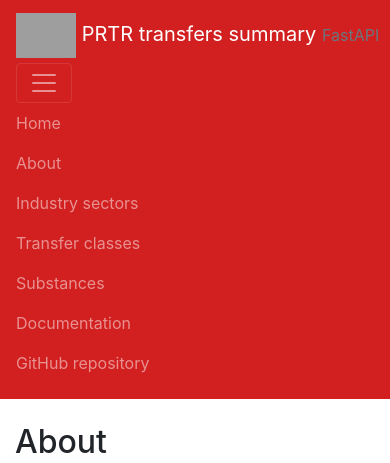
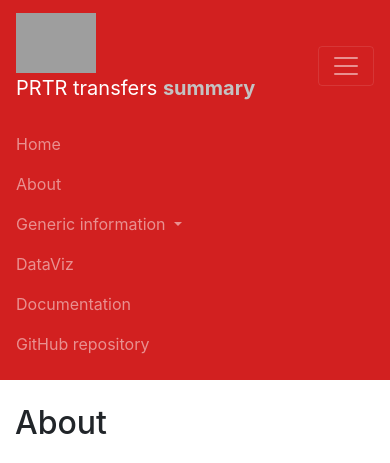
Before and after one commit to jodhernandezbe/PRTR_transfers_FastAPI, a FastAPI app: page /about/ in a window 390 px wide, after a click that opens the changed part. Shown: the top 463 px of the page. Run offline with FastAPI, Linux system fonts and the light colour scheme; some libraries are stand-ins or nearby versions; grey boxes are pictures that could not be loaded.

Commit message:
Version July 15, 2021

```diff
--- a/api.py
+++ b/api.py
@@ -14,6 +14,7 @@ from fastapi.encoders import jsonable_encoder
 from fastapi.responses import JSONResponse, HTMLResponse
 from fastapi.templating import Jinja2Templates
 from fastapi.staticfiles import StaticFiles
+from dashboard import plot
 
 
 templates = Jinja2Templates(directory="templates")
@@ -47,6 +48,17 @@ def get_sector_records(request: Request):
     return templates.TemplateResponse("home.html", {"request": request})
 
 @app.get('/about/',
+        summary='About',
+        response_class = HTMLResponse,
+        include_in_schema=False,
+        responses = {200: {'description': 'HTML about',
+                            'content': {'text/html': {}}}}
+        )
+def get_sector_records(request: Request):
+    return templates.TemplateResponse("about.html", {"request": request})
+
+
+@app.get('/dashboard/',
         summary='Dashboard',
         response_class = HTMLResponse,
         include_in_schema=False,
@@ -54,7 +66,8 @@ def get_sector_records(request: Request):
                             'content': {'text/html': {}}}}
         )
 def get_sector_records(request: Request):
-    return templates.TemplateResponse("about.html", {"request": request})
+    script, div = plot()
+    return templates.TemplateResponse("dashboard.html", {"request": request, "script": script, "div": div})
 
 
 @app.get('/sectors/',
--- a/static/css/base.css
+++ b/static/css/base.css
@@ -1,3 +1,9 @@
+* {
+    box-sizing: border-box;
+    padding: 0;
+    margin: 0;
+}
+
 #header {
     background-color: #d22020;
     color: white;
@@ -6,11 +12,11 @@
 }
 
 #header img {
-    width: 60px;
+    width: 80px;
 }
 
 main {
-    min-height: calc(100vh - 64px - 86px);
+    min-height: calc(100vh - 80px - 110px);
 }
 
 h2 {
@@ -18,7 +24,6 @@ h2 {
 }
 
 #footer {
-    /* position:absolute; */
     background-color: #d22020;
     color: white;
     width: 100%;
@@ -27,7 +32,7 @@ h2 {
 }
 
 .carousel-inner img {
-    height: calc(100vh - 64px - 86px);
+    height: calc(100vh - 80px - 110px);
     object-fit: cover;
     filter: grayscale(70%);
 }
@@ -52,3 +57,23 @@ h3 {
    padding-top: 20px;
    padding-bottom: 5px;
 }
+
+.btn-prtr {
+    background-color: #8aa5cf;
+    width: 30px;
+    height: 30px;
+    margin: 0;
+    padding: 2px;
+}
+
+.btn-prtr:hover {
+    background-color: #577fc0;
+}
+
+#text-fullscreen  {
+    color: #8aa5cf
+}
+
+#text-fullscreen:hover {
+    color: #577fc0;
+}
--- a/templates/about.html
+++ b/templates/about.html
@@ -15,16 +15,6 @@
             </p>
         </div>
     </div>
-    <div class="row justify-content-center">
-        <div class="col-12 col-sm-12 col-md-11 col-lg-9">
-            <h3>Basic data analysis and insights</h3>
-            <p style="text-align: justify; text-justify: inter-word;">
-            The following dashboard depicts insights about the information contains in the PRTR summary database.
-            </p>
-            <iframe width="100%" height=450px src="https://datastudio.google.com/embed/reporting/058062b7-7e99-4617-8b86-0b440fa99107/page/hKkUC" frameborder="0" style="border:0" allowfullscreen>
-            </iframe>
-        </div>
-    </div>
 </div>
 
 {% endblock %}
--- a/templates/base.html
+++ b/templates/base.html
@@ -9,9 +9,12 @@
         <link rel="stylesheet" type="text/css" href="https://cdn.datatables.net/1.10.25/css/jquery.dataTables.css">
         <link rel="stylesheet" href="https://maxcdn.bootstrapcdn.com/bootstrap/4.0.0/css/bootstrap.min.css" integrity="sha384-Gn5384xqQ1aoWXA+058RXPxPg6fy4IWvTNh0E263XmFcJlSAwiGgFAW/dAiS6JXm" crossorigin="anonymous">
         <link rel="stylesheet" type="text/css" href="{{ url_for('static', path='css/base.css') }}"/>
+        {% block css %}
+        {% endblock %}
 
         <title>PRTR transfers summary</title>
         <link rel = "icon" href="{{ url_for('static', path='img/logo.ico') }}" type = "image/x-icon">
+
     </head>
     <body>
 
@@ -20,7 +23,9 @@
                 <div class="container-fluid">
                     <a class="navbar-brand" href="/">
                         <img src="{{ url_for('static', path='img/logo.svg') }}" alt="PRTR logo">
-                        PRTR transfers summary <small class="text-muted">FastAPI</small>
+                        <p class="d-sm-inline-block text-center text-sm-left">
+                            PRTR transfers <span style="color: #c4c2c2; font-weight: bolder;">summary</span>
+                        </p>
                     </a>
                     <button class="navbar-toggler" type="button" data-toggle="collapse" data-target="#navbarSupportedContent" aria-controls="navbarSupportedContent" aria-expanded="false" aria-label="Toggle navigation">
                         <span class="navbar-toggler-icon"></span>
@@ -33,14 +38,18 @@
                             <li class="nav-item">
                                 <a class="nav-link" href="/about/">About</a>
                             </li>
-                            <li class="nav-item">
-                                <a class="nav-link" href="/sectors/">Industry sectors</a>
+                            <li class="nav-item dropdown">
+                                <a class="nav-link dropdown-toggle" href="#" id="navbarDropdown" role="button" data-toggle="dropdown" aria-expanded="false">
+                                  Generic information
+                                </a>
+                                <ul class="dropdown-menu" aria-labelledby="navbarDropdown">
+                                  <li><a class="dropdown-item" href="/sectors/">Industry sectors</a></li>
+                                  <li><a class="dropdown-item" href="/transfer_classes/">Transfer classes</a></li>
+                                  <li><a class="dropdown-item" href="/substances/">Substances</a></li>
+                                </ul>
                             </li>
                             <li class="nav-item">
-                                <a class="nav-link" href="/transfer_classes/">Transfer classes</a>
-                            </li>
-                            <li class="nav-item">
-                                <a class="nav-link" href="/substances/">Substances</a>
+                                <a class="nav-link" href="/dashboard/">DataViz</a>
                             </li>
                             <li class="nav-item">
                                 <a class="nav-link" href="/documentation/">Documentation</a>
@@ -54,13 +63,13 @@
             </nav>
         </header>
 
-        <main>
+        <main class="d-flex justify-content-center">
             {% block content %}
             {% endblock %}
         </main>
 
         <footer id="footer" class="pb-2 pt-2">
-            <div class="container">
+            <div class="container text-center">
                 <div class="row justify-content-center">
                     2021 &#169 Jose D. Hernandez-Betancur
                 </div>
@@ -78,7 +87,6 @@
         <script src="https://cdnjs.cloudflare.com/ajax/libs/popper.js/1.12.9/umd/popper.min.js" integrity="sha384-ApNbgh9B+Y1QKtv3Rn7W3mgPxhU9K/ScQsAP7hUibX39j7fakFPskvXusvfa0b4Q" crossorigin="anonymous"></script>
         <script src="https://maxcdn.bootstrapcdn.com/bootstrap/4.0.0/js/bootstrap.min.js" integrity="sha384-JZR6Spejh4U02d8jOt6vLEHfe/JQGiRRSQQxSfFWpi1MquVdAyjUar5+76PVCmYl" crossorigin="anonymous"></script>
         <script type="text/javascript" charset="utf8" src="https://cdn.datatables.net/1.10.25/js/jquery.dataTables.js"></script>
-
         {% block js %}
         {% endblock %}
     </body>
--- a/templates/table.html
+++ b/templates/table.html
@@ -33,9 +33,5 @@
 {% endblock %}
 
 {% block js %}
-<script>
-    $(document).ready( function () {
-    $('#my_table').DataTable();
-    } );
-    </script>
+<script type="text/javascript" charset="utf8" src="{{ url_for('static', path='js/functions.js') }}"></script>
 {% endblock %}
```
Also changed, not shown: dashboard.py (added, +37 -0 lines), static/js/functions.js (added, +17 -0 lines), templates/dashboard.html (added, +30 -0 lines), static/img/fullscreen.png (added).
